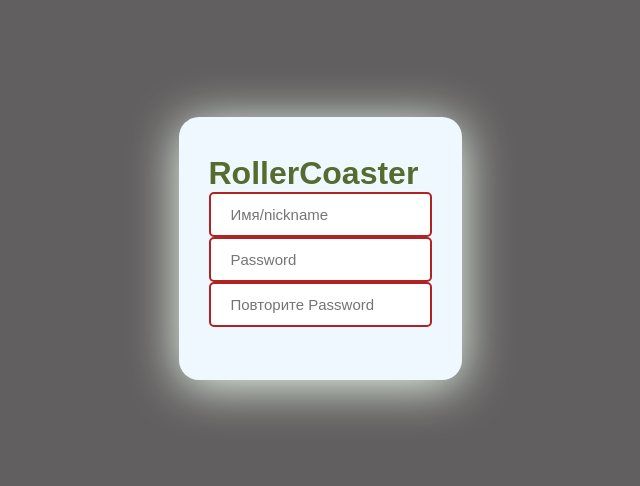
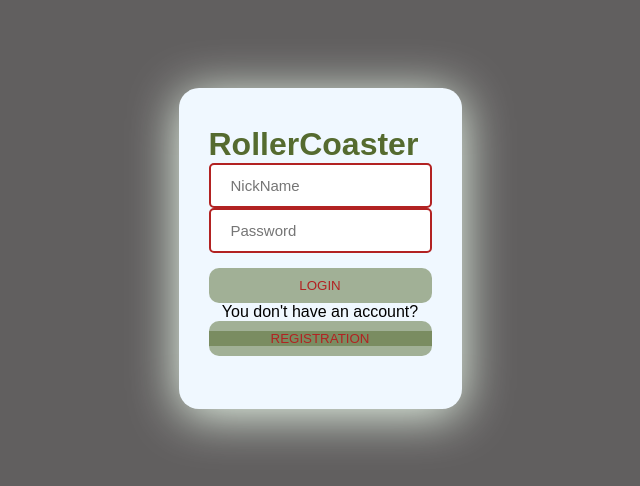
Before and after one commit to RollerCoaster0/RollerCoaster_front, a React (Create React App) app: page /authentication in a window 1280 px wide. Shown: the part 152-638 px from the top of the page, without its empty margins (320-960 px from the left). Built offline with nearby package versions, Linux system fonts and the light colour scheme; a web font is replaced by a local one.

Commit message:
I'm tired of writing commits

```diff
--- a/src/components/pages/authentication/Authentication.jsx
+++ b/src/components/pages/authentication/Authentication.jsx
@@ -1,38 +1,27 @@
-import React, {useState} from 'react';//поле Реги
+import React, {useEffect, useState} from 'react';//поле Реги
 import './style.css'
+import Loading from "../registrationpage/Loading";
+import FormA from "./FormA";
+
 
 const PasswordCheck = () => {
-    const [password, setPassword] = useState('');
-    const [confirmPassword, setConfirmPassword] = useState('');
-    const [match, setMatch] = useState(null);
+    const [isLoading, setIsLoading] = useState(true);
 
-    const handlePasswordChange = (e) => {
-        setPassword(e.target.value);
+    useEffect(() => {
+        // Simulate an API call
+        setTimeout(() => {
+            setIsLoading(false);
+        }, 2000);
+    }, []);
+
+    if (isLoading) {
+        return <Loading/>;
     }
 
-    const handleConfirmPasswordChange = (e) => {
-        setConfirmPassword(e.target.value);
-        if (e.target.value === password) {
-            setMatch(true);
-        } else {
-            setMatch(false);
-        }
-    }
 
     return (
-        <><main>
-        <div className="register-form-container">
-            <h1 className="form-title">RollerCoaster</h1>
-            <div className="form-fields">
-                <input type="text" placeholder="Имя/nickname"/><br/>
-                    <input type="password" placeholder="Password" value={password}
-                           onChange={handlePasswordChange}/><br/>
-                    <input type="password" placeholder="Повторите Password" value={confirmPassword}
-                           onChange={handleConfirmPasswordChange}/>
-                    {match === true ? <span>&#10004;</span> : match === false ? <span>&#10060;</span> : null}
-            </div>
-        </div>
-        </main>
+        <>
+            <FormA></FormA>
             </>
     );
 }
--- /dev/null
+++ b/src/components/pages/authentication/ButtonA.jsx
@@ -0,0 +1,18 @@
+import React from 'react';
+import NavigateA from "./NavigateA";
+import './style.css'
+const ButtonA = () => {
+    return (
+        <>
+            <div className="form-buttons">
+                <button className="button">login</button>
+            </div>
+            <div className="or">You don't have an account?</div>
+            <div>
+                <NavigateA></NavigateA>
+            </div>
+        </>
+    );
+};
+
+export default ButtonA;
--- /dev/null
+++ b/src/components/pages/authentication/FormA.jsx
@@ -0,0 +1,28 @@
+import './style.css'
+import ButtonA from "./ButtonA";
+import React from "react";
+const FormA = () => {
+
+    return (
+        <>
+            <main>
+                <div className="register-form-container">
+                    <h1 className="form-title">RollerCoaster</h1>
+                    <div className="form-fields">
+                        <div className="form-field">
+                            <input type="text" placeholder="NickName"/>
+                        </div>
+                        <div className="form-field">
+                            <input type="password" placeholder="Password"/>
+                                   </div>
+                    </div>
+                    <div className="form-fields">
+                        <ButtonA></ButtonA>
+                    </div>
+                </div>
+            </main>
+        </>
+    );
+};
+
+export default FormA;
--- /dev/null
+++ b/src/components/pages/authentication/NavigateA.jsx
@@ -0,0 +1,15 @@
+import React from 'react';
+import {Link} from "react-router-dom";
+import './style.css'
+const NavigateA = () => {
+    return (
+        <>
+            <div>
+                <button className="button"><Link className="link-button" to="/Registration"> Registration</Link>
+                </button>
+            </div>
+        </>
+    );
+};
+
+export default NavigateA;
--- a/src/components/pages/registrationpage/Button.jsx
+++ b/src/components/pages/registrationpage/Button.jsx
@@ -19,9 +19,6 @@ const Button = () => {
                 <Navigate></Navigate>
 
             </div>
-            <div className="or">OR</div>
-            <button className="button">Google</button>
-
         </>
     );
 };
--- a/src/components/pages/registrationpage/Form.jsx
+++ b/src/components/pages/registrationpage/Form.jsx
@@ -33,9 +33,6 @@ const Form = () => {
                                onChange={handleConfirmPasswordChange}/>
                         {match === true ? <span>&#10004;</span> : match === false ? <span>&#10060;</span> : null}
                     </div>
-                    <div className="form-field">
-                        <input type="text" placeholder="Email"/>
-                    </div>
                 </div>
                 <Button></Button>
             </div>
--- /dev/null
+++ b/src/components/pages/registrationpage/Loading.jsx
@@ -0,0 +1,14 @@
+import React from 'react';
+import './styles.css'
+import logo from './RUXO.gif'
+import './styles.css'
+function Loading() {
+
+    return (
+        <>
+            <img src={logo} alt="loading..." className="gif"/>
+        </>
+    );
+}
+
+export default Loading;
--- a/src/components/pages/registrationpage/RegistrationPage.jsx
+++ b/src/components/pages/registrationpage/RegistrationPage.jsx
@@ -1,8 +1,21 @@
-import React from 'react';
 import './styles.css'
 import Form from "./Form";
+import Loading from "./Loading";
+import React, { useState, useEffect } from 'react';
 
 const RegistrationPage = () => {
+    const [isLoading, setIsLoading] = useState(true);
+
+    useEffect(() => {
+        // Simulate an API call
+        setTimeout(() => {
+            setIsLoading(false);
+        }, 2000);
+    }, []);
+
+    if (isLoading) {
+        return <Loading/>;
+    }
     return (
         <>
             <main>
@@ -12,5 +25,4 @@ const RegistrationPage = () => {
     );
 };
 
-
 export default RegistrationPage;
--- a/src/components/pages/registrationpage/styles.css
+++ b/src/components/pages/registrationpage/styles.css
@@ -25,7 +25,8 @@ h1 {
 
 
 }
-main{
+
+main {
     background: rgba(61, 59, 59, 0.81);
     display: flex;
     flex-direction: column;
@@ -33,6 +34,7 @@ main{
     align-items: center;
     height: 100vh;
 }
+
 .button {
     display: block;
     height: 35px;
@@ -44,16 +46,20 @@ main{
     text-align: center;
     cursor: pointer;
 }
+
 button:hover {
     background-color: darkolivegreen;
 }
-a.button{
+
+a.button {
     text-decoration: none
 }
-a.button-google{
+
+a.button-google {
     text-decoration: none
 }
-.button-google{
+
+.button-google {
     display: block;
     height: 35px;
     color: firebrick;
@@ -63,9 +69,11 @@ a.button-google{
     cursor: pointer;
     background: rgba(85, 107, 47, 0.5);
 }
-.button-google:hover{
+
+.button-google:hover {
     background-color: darkolivegreen;
 }
+
 input {
     height: 45px;
     width: 100%;
@@ -77,7 +85,8 @@ input {
     padding-left: 20px;
 
 }
-.link-button{
+
+.link-button {
     display: block;
     width: 100%;
     background: rgba(85, 107, 47, 0.5);
@@ -88,6 +97,7 @@ input {
     text-decoration: none;
 
 }
+
 .register-form-container {
     max-width: 415px;
     background: aliceblue;
@@ -102,6 +112,17 @@ input {
 .form-fields {
     margin-bottom: 15px;
 }
-.or{
+
+.or {
     text-align: center;
 }
+
+.gif {
+    background: rgba(61, 59, 59, 0.81);
+    display: flex;
+    flex-direction: row;
+    justify-content: center;
+    align-items: center;
+    height: 50%;
+    width: 100%;
+}
```
Also changed, not shown: src/components/pages/authentication/style.css (line endings or trailing spaces), 1 other file (tests, documents, lock files or other folders).
